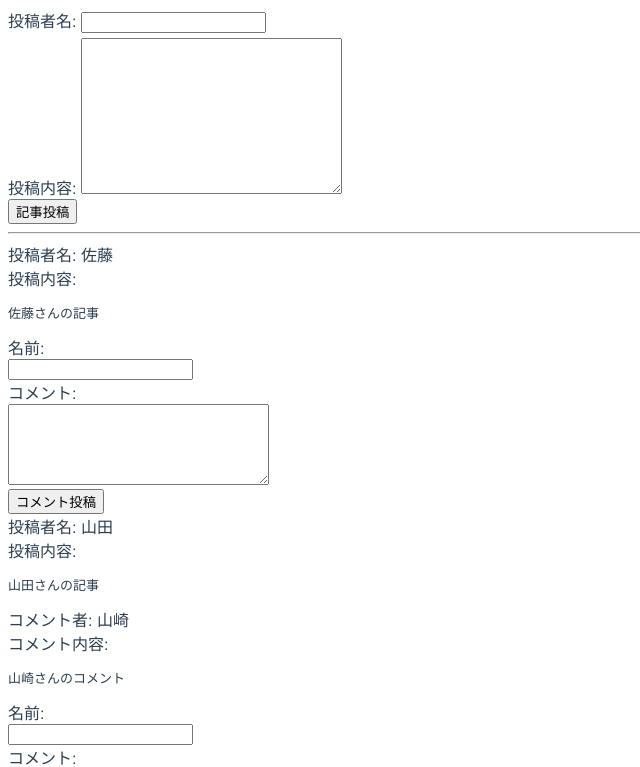
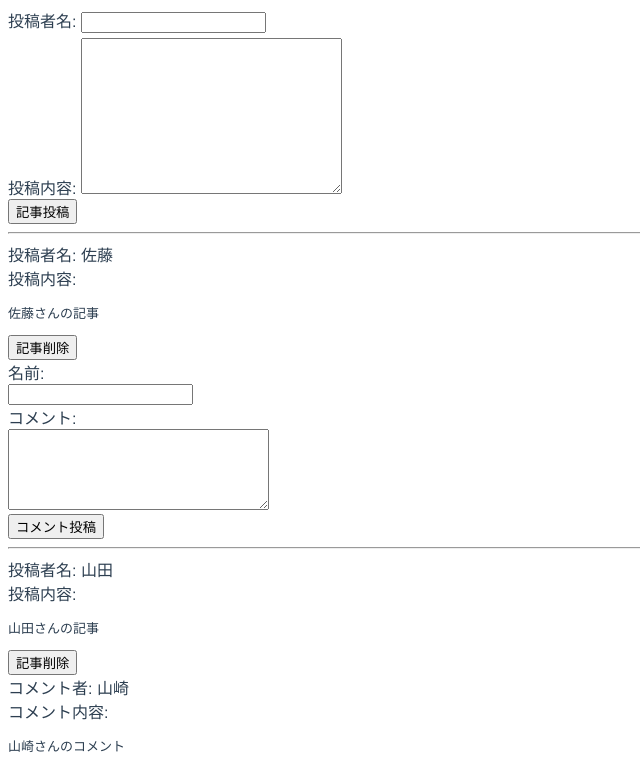
Before and after one commit to ryota-09/ex-vue-bbs, a Vue app: page / in a window 1280 px wide. Shown: the top 767 px of the page, without its empty margins (0-640 px from the left). Built offline with nearby package versions, Linux system fonts and the light colour scheme.

Commit message:
(5)削除ボタン実装

```diff
--- a/src/store/index.ts
+++ b/src/store/index.ts
@@ -43,7 +43,14 @@ export default new Vuex.Store({
           article.commentList.push(newComment);
         }
       }
-      console.log(newComment);
+    },
+    /**
+     * 記事を削除する.
+     * @param state - ステイト
+     * @param payload - ペイロード
+     */
+    deleteArticle(state, payload){
+      state.articles.splice(payload.articleIndex, 1);
     }
   },
   modules: {
--- a/src/views/Bbs.vue
+++ b/src/views/Bbs.vue
@@ -23,7 +23,7 @@
     <div class="article-list"></div>
     <div
       class="article"
-      v-for="article of currentArticleList"
+      v-for="(article, i) of currentArticleList"
       v-bind:key="article.id"
     >
       <div class="article-name">投稿者名: {{ article.name }}</div>
@@ -31,26 +31,42 @@
         <span>投稿内容: </span>
         <pre>{{ article.content }}</pre>
       </div>
+      <div class="delete-button">
+        <button type="button" v-on:click="deleteArticle(i)">記事削除</button>
+      </div>
       <div class="article-commentlist">
         <div v-for="comment of article.commentList" v-bind:key="comment.id">
-          <span>コメント者:  {{ comment.name}}</span>
-          <div>コメント内容: </div>
-          <div><pre>{{ comment.content }}</pre></div>
+          <span>コメント者: {{ comment.name }}</span>
+          <div>コメント内容:</div>
+          <div>
+            <pre>{{ comment.content }}</pre>
+          </div>
         </div>
       </div>
       <div class="post-comment">
-      <div class="comment-name">
-        <label for="comment-name-field">名前: </label>
-        <div><input type="text" id="comment-name-field" v-model="commentName"></div>
+        <div class="comment-name">
+          <label for="comment-name-field">名前: </label>
+          <div>
+            <input type="text" id="comment-name-field" v-model="commentName" />
+          </div>
+        </div>
+        <div class="comment-content">
+          <label for="comment-content-field">コメント: </label>
+          <div>
+            <textarea
+              id="comment-content-field"
+              cols="30"
+              rows="5"
+              v-model="commentContent"
+            ></textarea>
+          </div>
+        </div>
+        <button type="button" v-on:click="addComment(article.id)">
+          コメント投稿
+        </button>
+        <hr />
       </div>
-      <div class="comment-content">
-        <label for="comment-content-field">コメント: </label>
-        <div><textarea id="comment-content-field" cols="30" rows="5" v-model="commentContent"></textarea></div>
-      </div>
-      <button type="button" v-on:click="addComment(article.id)">コメント投稿</button>
     </div>
-    </div>
-    <hr>
   </div>
 </template>
 
@@ -97,15 +113,28 @@ export default class Bbs extends Vue {
    * コメントを追加する.
    * @param articleId - 記事のid
    */
-  addComment(articleId: number): void{
+  addComment(articleId: number): void {
     this.$store.commit("addComment", {
-      article: new Comment(-1, this.commentName, this.commentContent, articleId)
+      article: new Comment(
+        -1,
+        this.commentName,
+        this.commentContent,
+        articleId
+      ),
     });
-
     this.commentName = "";
     this.commentContent = "";
   }
-
+  /**
+   * 記事を削除する.
+   * @params articleIndex - 現在のcurrentArticleList配列のインデックス番号
+   */
+  deleteArticle(articleIndex: number): void {
+    console.log(articleIndex);
+    this.$store.commit("deleteArticle", {
+      articleIndex: articleIndex,
+    });
+  }
 }
 </script>
 
```
